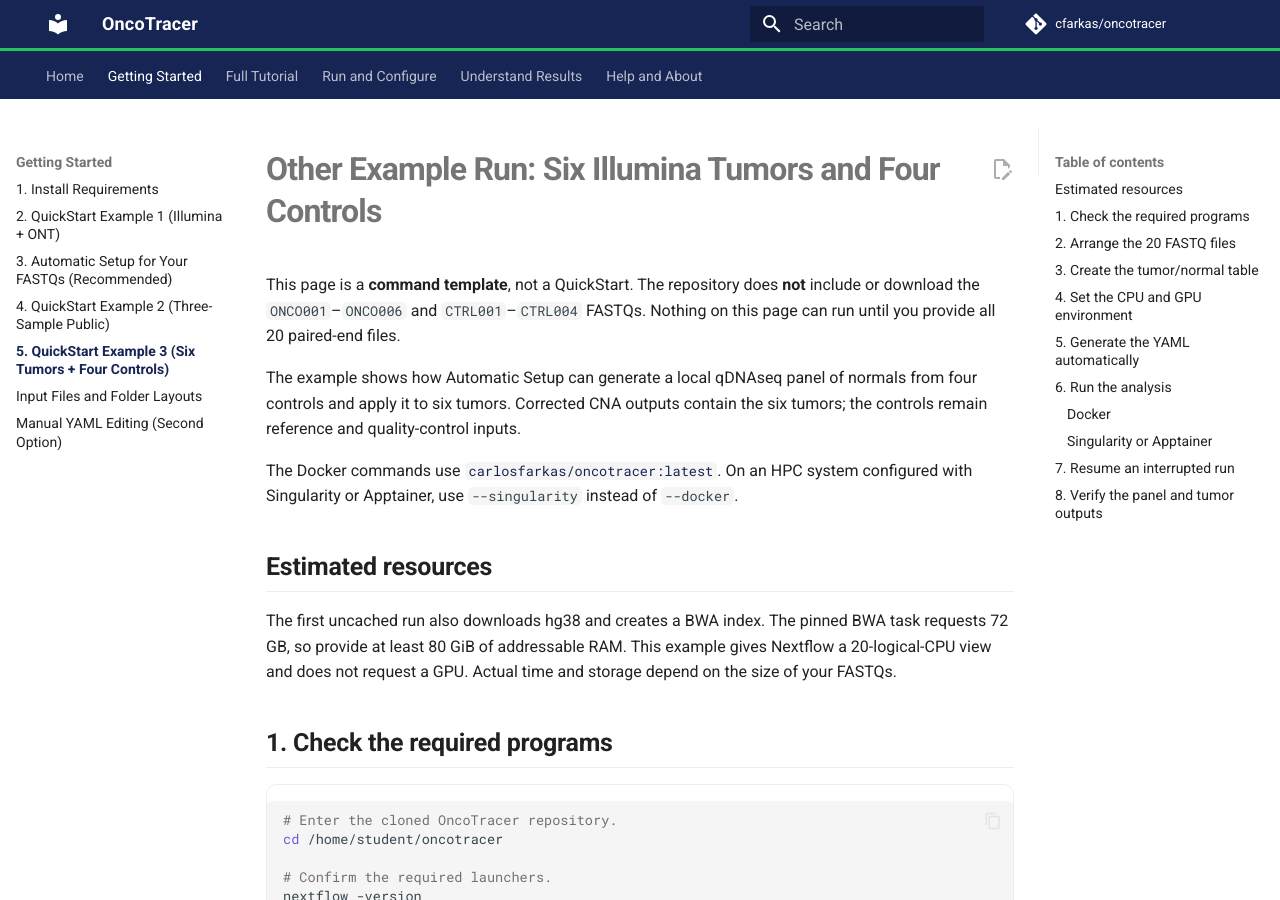
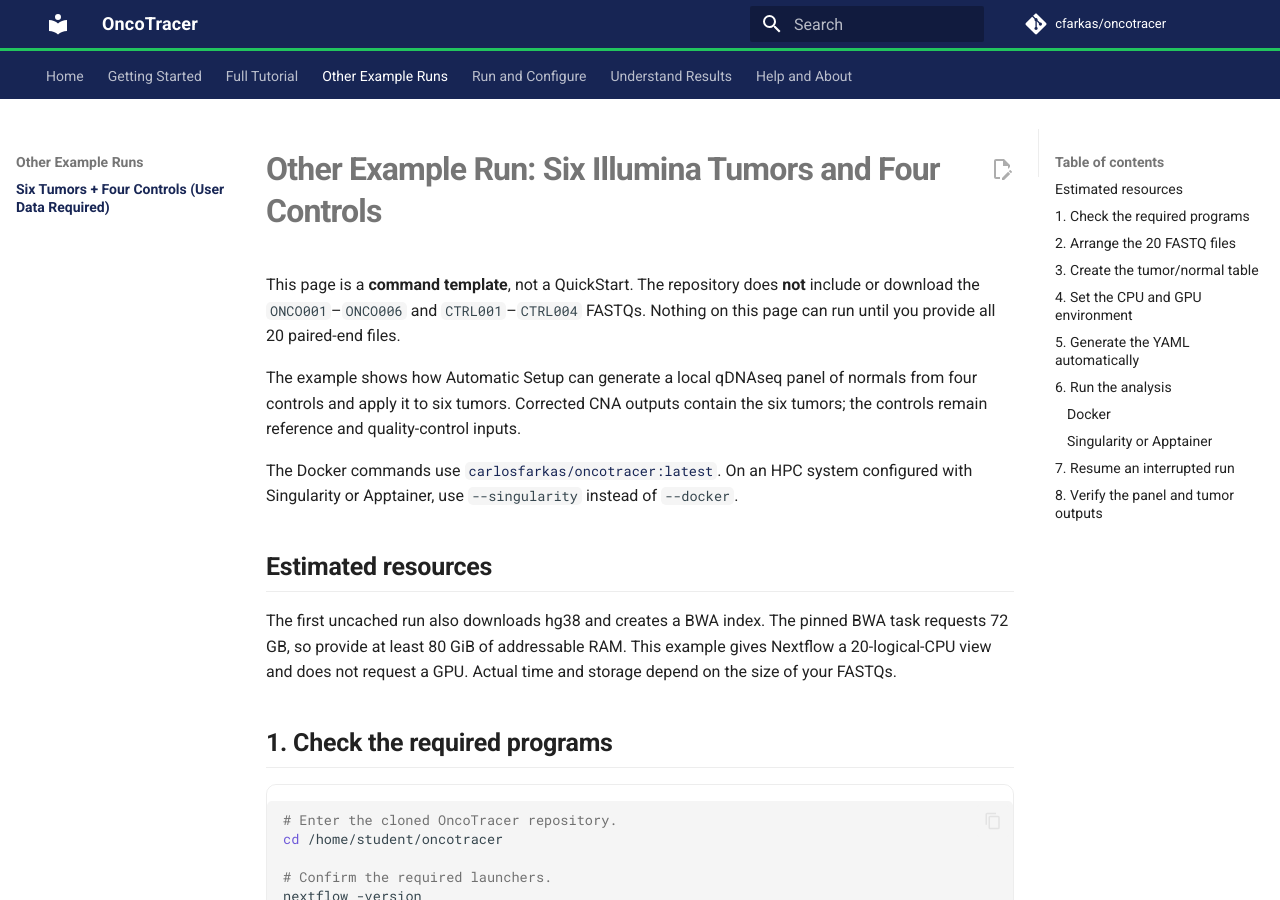
Before and after one commit to cfarkas/oncotracer, an MkDocs documentation site: the page built from docs/six_tumor_four_control.md, in a window 1280 px wide and 900 px high. Built offline with MkDocs 1.6.1 and Material for MkDocs 9.7.7, drawn with Linux system fonts in a browser that asks for light colours; comment, search, counter and statistics services are not loaded.

Commit message:
Docs: move local-data template to other example runs

```diff
--- a/mkdocs.yml
+++ b/mkdocs.yml
@@ -29,10 +29,11 @@ nav:
       - 2. QuickStart Example 1 (Illumina + ONT): quick_start.md
       - 3. Automatic Setup for Your FASTQs (Recommended): auto_params.md
       - 4. QuickStart Example 2 (Three-Sample Public): public_cohort.md
-      - 5. QuickStart Example 3 (Six Tumors + Four Controls): six_tumor_four_control.md
       - Input Files and Folder Layouts: inputs.md
       - Manual YAML Editing (Second Option): configuration/yaml_basics.md
   - Full Tutorial: full_tutorial.md
+  - Other Example Runs:
+      - Six Tumors + Four Controls (User Data Required): six_tumor_four_control.md
   - Run and Configure:
       - Choose a Configuration Route: configuration.md
       - Workflow Overview: running.md
```
